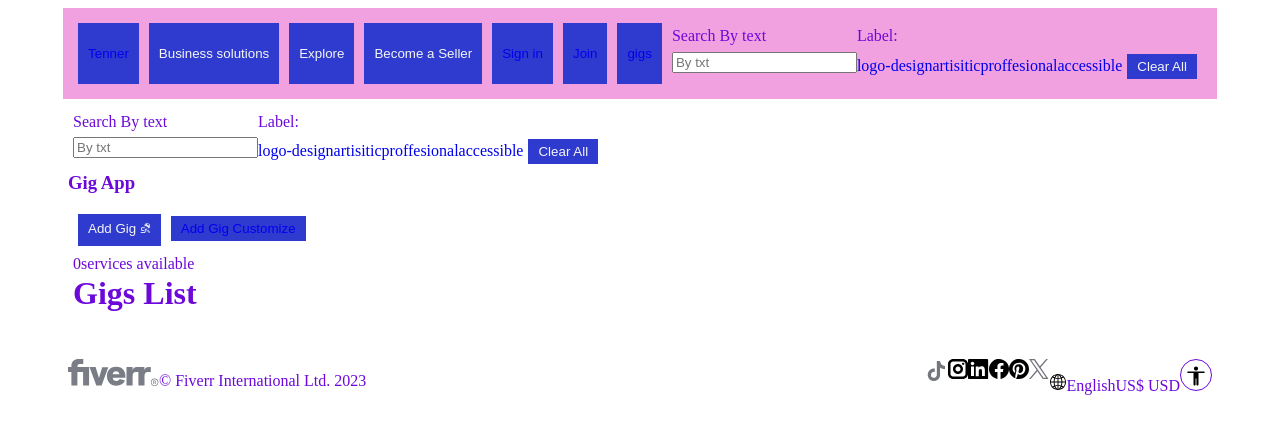
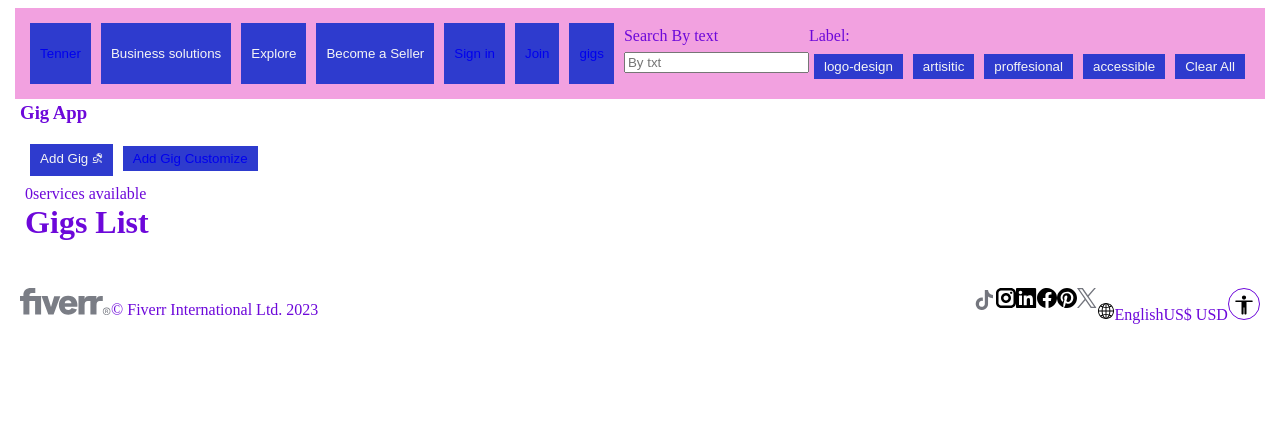
Before and after one commit to ItamarSa/front, a React (Vite) app: page /gig in a window 1280 px wide. Shown: the top 434 px of the page. Built offline with nearby package versions, Linux system fonts and the light colour scheme.

Commit message:
F/add filter by text from home  page

```diff
--- a/src/cmps/GigFilter.jsx
+++ b/src/cmps/GigFilter.jsx
@@ -1,26 +1,27 @@
-import { useState, useEffect } from "react"
-import { gigService } from "../services/gig.service.local"
-import { useParams, Link } from 'react-router-dom';
-import { NavLink } from "react-router-dom"
+import { useState, useEffect } from "react";
+import { gigService } from "../services/gig.service.local";
+import { useNavigate } from "react-router-dom";
 
-const gigTags = gigService.getGigTags()
+const gigTags = gigService.getGigTags();
 
 export function GigFilter({ filterBy, onSetFilter }) {
-    const { tag } = useParams();
-
-    const [filterByToEdit, setFilterByToEdit] = useState({ ...filterBy, tags: tag ? [tag] : [] }); // Initialize with the 'tag' parameter if available
+    const [filterByToEdit, setFilterByToEdit] = useState({ ...filterBy, tags: [] });
+    const navigate = useNavigate();
 
     useEffect(() => {
-        onSetFilter(filterByToEdit)
-    }, [filterByToEdit, onSetFilter])
-
-    useEffect(() => {
-        // When the 'tag' parameter changes in the URL, update the 'filterByToEdit' state accordingly
-        setFilterByToEdit((prevFilter) => ({ ...prevFilter, tags: tag ? [tag] : [] }));
-    }, [tag]);
+        onSetFilter(filterByToEdit);
+    }, [filterByToEdit, onSetFilter]);
 
     function handleTagButtonClick(tag) {
-        setFilterByToEdit((prevFilter) => ({ ...prevFilter, tags: [tag] }));
+        const updatedTags = [...filterByToEdit.tags];
+        // Toggle the tag in the array
+        if (updatedTags.includes(tag)) {
+            updatedTags.splice(updatedTags.indexOf(tag), 1);
+        } else {
+            updatedTags.push(tag);
+        }
+        setFilterByToEdit((prevFilter) => ({ ...prevFilter, tags: updatedTags }));
+        updateURL({ ...filterByToEdit, tags: updatedTags });
     }
 
     function handleClearAll() {
@@ -28,24 +29,18 @@ export function GigFilter({ filterBy, onSetFilter }) {
             txt: "",
             tags: [],
         });
+        updateURL({ txt: "", tags: [] });
     }
 
     function handleChange({ target }) {
-        const { value, name: field, type } = target;
-        let updatedValue = value;
+        const { value, name: field } = target;
+        setFilterByToEdit((prevFilter) => ({ ...prevFilter, [field]: value }));
+        updateURL({ ...filterByToEdit, [field]: value });
+    }
 
-        if (field === "inStock" && value === "") {
-            updatedValue = "";
-        } else if (type === "number") {
-            updatedValue = +value || "";
-        } else if (type === "select-multiple") {
-            updatedValue = Array.from(
-                target.selectedOptions,
-                (option) => option.value
-            );
-        }
-
-        setFilterByToEdit((prevFilter) => ({ ...prevFilter, [field]: updatedValue }));
+    function updateURL(params) {
+        const queryString = new URLSearchParams(params).toString();
+        navigate(`/gigs?${queryString}`);
     }
 
     return (
@@ -65,16 +60,15 @@ export function GigFilter({ filterBy, onSetFilter }) {
                 <div className="filter-group">
                     <label>Label:</label><br />
                     {gigTags.map((tag) => (
-                        <Link
+                        <button
                             key={tag}
-                            to={`/gigs/${tag}`}
                             className={
                                 filterByToEdit.tags.includes(tag) ? "selected" : ""
                             }
                             onClick={() => handleTagButtonClick(tag)}
                         >
                             {tag}
-                        </Link>
+                        </button>
                     ))}
                     <button className="clear-all-button" onClick={handleClearAll}>
                         Clear All
@@ -82,5 +76,5 @@ export function GigFilter({ filterBy, onSetFilter }) {
                 </div>
             </section>
         </div>
-    )
+    );
 }
--- a/src/pages/GigIndex.jsx
+++ b/src/pages/GigIndex.jsx
@@ -75,7 +75,7 @@ export function GigIndex() {
 
     return (
         <div>
-            <GigFilter filterBy={filterBy} onSetFilter={onSetFilter} />
+            {/* <GigFilter filterBy={filterBy} onSetFilter={onSetFilter} /> */}
             <h3>Gig App</h3>
             <main>
                 <button onClick={onAddGig}>Add Gig ⛐</button>
```
